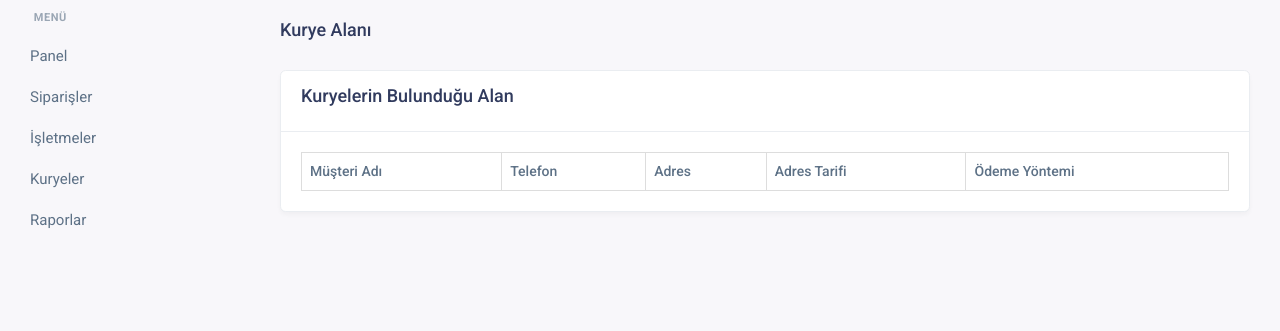
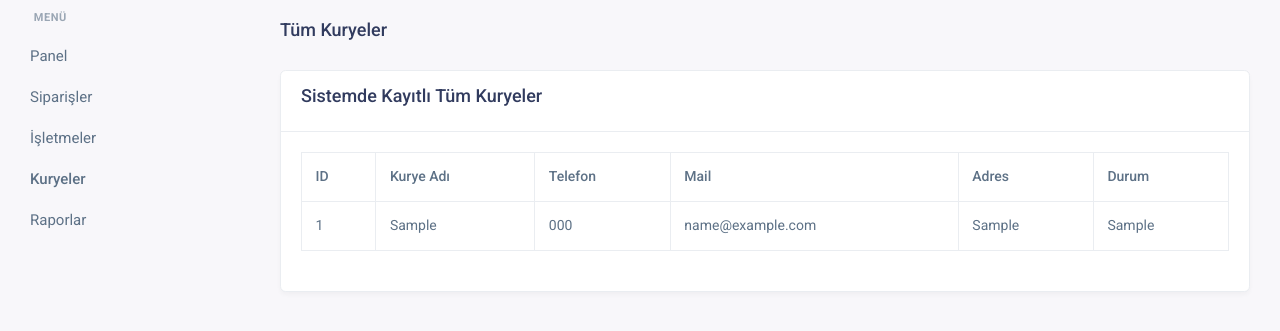
Before and after one commit to OceanWebStore/bingopaket, a PHP site: page /kuryeler.php in a window 1280 px wide. Shown: the part 70-401 px from the top of the page. Run offline with PHP 8.4, Linux system fonts and the light colour scheme; tables that the repository leaves empty or names only in its code hold one stand-in row (values such as "Sample post"); lists and menus that the app fills with data are empty; some libraries are stand-ins or nearby versions.

Commit message:
Update kuryeler.php

```diff
--- a/kuryeler.php
+++ b/kuryeler.php
@@ -5,13 +5,12 @@
     <?php
     session_start();
     ?>
-    <!-- Title Meta -->
     <meta charset="utf-8" />
-    <title>Bingo Paket - Sıcak Sıcak Kapında !</title>
+    <title>Bingo Paket - Kuryeler</title>
     <meta name="viewport" content="width=device-width, initial-scale=1.0">
-    <meta name="description" content="Taplox: An advanced, fully responsive admin dashboard template packed with features to streamline your analytics and management needs." />
+    <meta name="description" content="Kurye yönetim paneli" />
     <meta name="author" content="StackBros" />
-    <meta name="keywords" content="Taplox, admin dashboard, responsive template, analytics, modern UI, management tools" />
+    <meta name="keywords" content="Kurye, yönetim, liste" />
     <meta http-equiv="X-UA-Compatible" content="IE=edge" />
     <meta name="robots" content="index, follow" />
     <meta name="theme-color" content="#ffffff">
@@ -38,22 +37,17 @@
 </head>
 
 <body>
-    <!-- START Wrapper -->
     <div class="app-wrapper">
-
-        <!-- Topbar Başlangıç -->
+        <!-- Topbar -->
         <header class="app-topbar">
             <div class="container-fluid">
                 <div class="navbar-header">
                     <div class="d-flex align-items-center gap-2">
-                        <!-- Menü Düğmesi -->
                         <div class="topbar-item">
                             <button type="button" class="button-toggle-menu topbar-button">
                                 <iconify-icon icon="solar:hamburger-menu-outline" class="fs-24 align-middle"></iconify-icon>
                             </button>
                         </div>
-
-                        <!-- Arama -->
                         <form class="app-search d-none d-md-block me-auto">
                             <div class="position-relative">
                                 <input type="search" class="form-control" placeholder="Arama Yap" autocomplete="off" value="">
@@ -64,53 +58,42 @@
                 </div>
             </div>
         </header>
-        <!-- Topbar Bitiş -->
-
-        <!-- Sol Menü -->
+        <!-- Sidebar -->
         <div class="app-sidebar">
             <div class="scrollbar" data-simplebar>
-                <!-- Logo -->
                 <div class="logo-box">
-                    <a href="panel.html" class="logo-dark">
+                    <a href="panel.php" class="logo-dark">
                         <img src="assets/images/logo-sm.png" class="logo-sm" alt="Logo Small">
                         <img src="assets/images/logo-dark.png" class="logo-lg" alt="Logo Dark">
                     </a>
-                    <a href="panel.html" class="logo-light">
+                    <a href="panel.php" class="logo-light">
                         <img src="assets/images/logo-sm.png" class="logo-sm" alt="Logo Small">
                         <img src="assets/images/logo-light.png" class="logo-lg" alt="Logo Light">
                     </a>
                 </div>
-
                 <ul class="navbar-nav">
                     <li class="menu-title">MENÜ</li>
                     <li class="nav-item"><a class="nav-link" href="panel.php">Panel</a></li>
                     <li class="nav-item"><a class="nav-link" href="siparisler.php">Siparişler</a></li>
                     <li class="nav-item"><a class="nav-link" href="isletmeler.php">İşletmeler</a></li>
-                    <li class="nav-item"><a class="nav-link" href="kuryeler.php">Kuryeler</a></li>
+                    <li class="nav-item"><a class="nav-link active" href="kuryeler.php">Kuryeler</a></li>
                     <li class="nav-item"><a class="nav-link" href="rapor.php">Raporlar</a></li>
                 </ul>
             </div>
         </div>
-        <!-- Sol Menü Bitiş -->
-
-        <!-- Sayfa İçeriği -->
+        <!-- İçerik -->
         <div class="page-content">
             <div class="container-fluid">
-
-                <!-- Sayfa Başlığı -->
                 <div class="page-title-box">
-                    <h4>Kurye Alanı</h4>
+                    <h4>Tüm Kuryeler</h4>
                 </div>
-
-                <!-- Kurye Alanı -->
                 <div class="row">
                     <div class="col-lg-12">
                         <div class="card">
                             <div class="card-header">
-                                <h4>Kuryelerin Bulunduğu Alan</h4>
+                                <h4>Sistemde Kayıtlı Tüm Kuryeler</h4>
                             </div>
                             <div class="card-body">
-                                <div id="kabul-edilen-veriler">
                                 <?php
                                 // Veritabanı bağlantısı
                                 $dsn = "mysql:host=localhost;dbname=oceanweb_kurye;charset=utf8mb4";
@@ -121,32 +104,36 @@
                                     $pdo = new PDO($dsn, $username, $password);
                                     $pdo->setAttribute(PDO::ATTR_ERRMODE, PDO::ERRMODE_EXCEPTION);
 
-                                        // Kabul edilen siparişleri al
-                                        $query = "SELECT * FROM kurye_cagir WHERE durum = 'Kabul Edildi' ORDER BY created_at DESC";
+                                 // Tüm kuryeleri getir, id yerine kurye_id kullan!
+                                    $query = "SELECT * FROM kuryeler ORDER BY id DESC LIMIT 10";
                                     $stmt = $pdo->query($query);
 
-                                        echo '<table style="width: 100%; border-collapse: collapse;">';
-                                        echo '<tr>
-                                                <th style="border: 1px solid #ddd; padding: 8px;">Müşteri Adı</th>
-                                                <th style="border: 1px solid #ddd; padding: 8px;">Telefon</th>
-                                                <th style="border: 1px solid #ddd; padding: 8px;">Adres</th>
-                                                <th style="border: 1px solid #ddd; padding: 8px;">Adres Tarifi</th>
-                                                <th style="border: 1px solid #ddd; padding: 8px;">Ödeme Yöntemi</th>
-                                            </tr>';
+                                    echo '<table class="table table-bordered">';
+                                    echo '<thead>
+                                            <tr>
+                                                <th>ID</th>
+                                                <th>Kurye Adı</th>
+                                                <th>Telefon</th>
+                                                <th>Mail</th>
+                                                <th>Adres</th>
+                                                <th>Durum</th>
+                                            </tr>
+                                          </thead>';
+                                    echo '<tbody>';
 
-                                        while ($row = $stmt->fetch(PDO::FETCH_ASSOC)) {
+                                    while ($kurye = $stmt->fetch(PDO::FETCH_ASSOC)) {
                                         echo '<tr>';
-                                            echo '<td style="border: 1px solid #ddd; padding: 8px;">' . htmlspecialchars($row['musteri_adi']) . '</td>';
-                                            echo '<td style="border: 1px solid #ddd; padding: 8px;">' . htmlspecialchars($row['musteri_telefonu']) . '</td>';
-                                            echo '<td style="border: 1px solid #ddd; padding: 8px;">' . htmlspecialchars($row['musteri_adresi']) . '</td>';
-                                            echo '<td style="border: 1px solid #ddd; padding: 8px;">' . htmlspecialchars($row['adres_tarifi']) . '</td>';
-                                            echo '<td style="border: 1px solid #ddd; padding: 8px;">' . htmlspecialchars($row['odeme_yontemi']) . '</td>';
+                                        echo '<td>' . htmlspecialchars($kurye['kurye_id']) . '</td>';
+                                        echo '<td>' . htmlspecialchars($kurye['kurye_adi']) . '</td>';
+                                        echo '<td>' . htmlspecialchars($kurye['telefon']) . '</td>';
+                                        echo '<td>' . htmlspecialchars($kurye['mail_adresi']) . '</td>';
+                                        echo '<td>' . htmlspecialchars($kurye['kurye_adresi']) . '</td>';
+                                        echo '<td>' . htmlspecialchars($kurye['durum']) . '</td>';
                                         echo '</tr>';
                                     }
-
-                                        echo '</table>';
+                                    echo '</tbody></table>';
                                 } catch (PDOException $e) {
-                                        echo "Veritabanı hatası: " . $e->getMessage();
+                                    echo "<div class='alert alert-danger'>Veritabanı hatası: " . htmlspecialchars($e->getMessage()) . "</div>";
                                 }
                                 ?>
                             </div>
@@ -154,17 +141,10 @@
                     </div>
                 </div>
             </div>
-
         </div>
     </div>
-        <!-- Sayfa İçeriği Bitiş -->
-
-    </div>
-    <!-- Wrapper Bitiş -->
-
-    <!-- Vendor Javascript -->
+    <!-- Vendor JS -->
     <script src="assets/js/vendor.min.js"></script>
     <script src="assets/js/app.js"></script>
 </body>
-
 </html>
```
Lines whose indentation alone changed are shown as unchanged.
